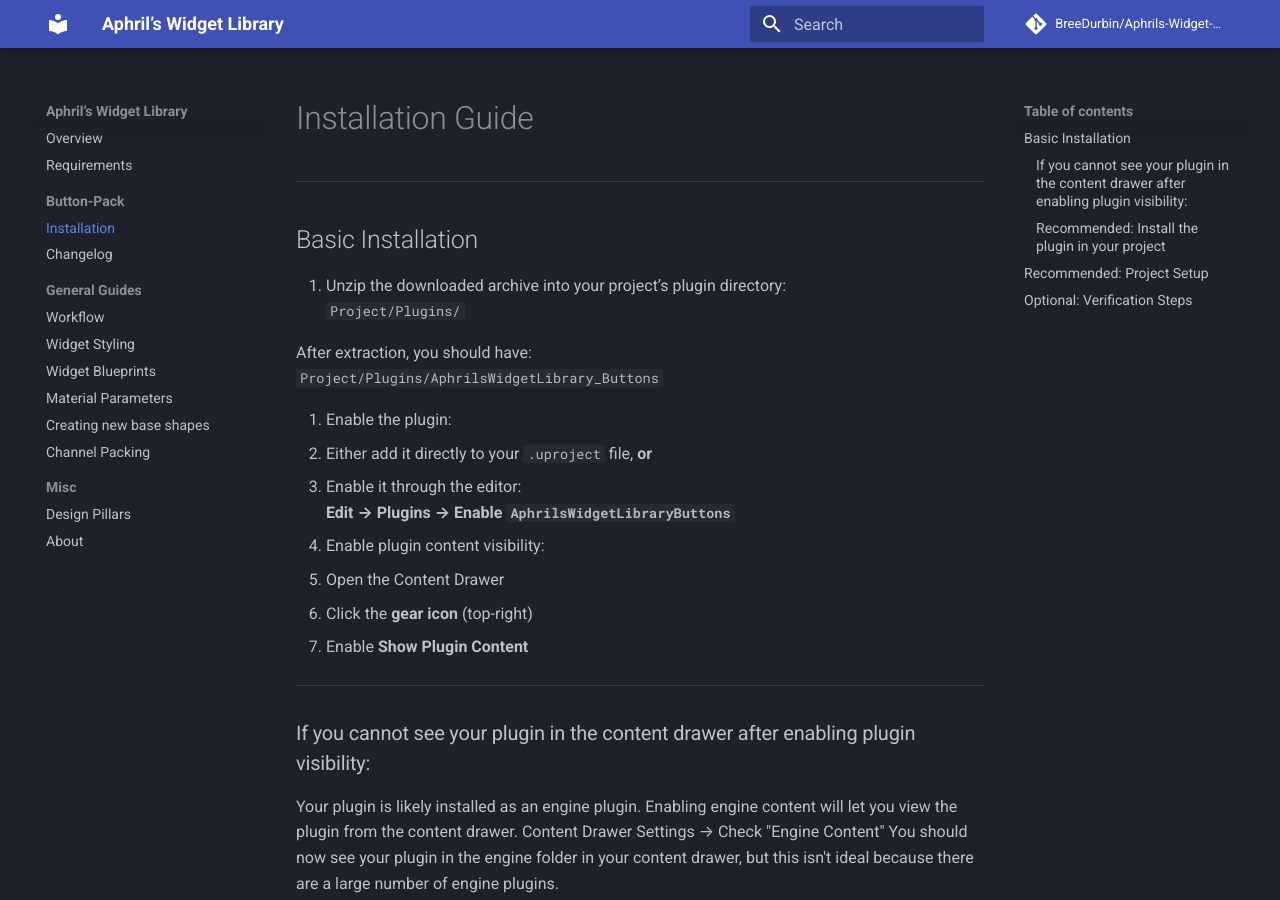
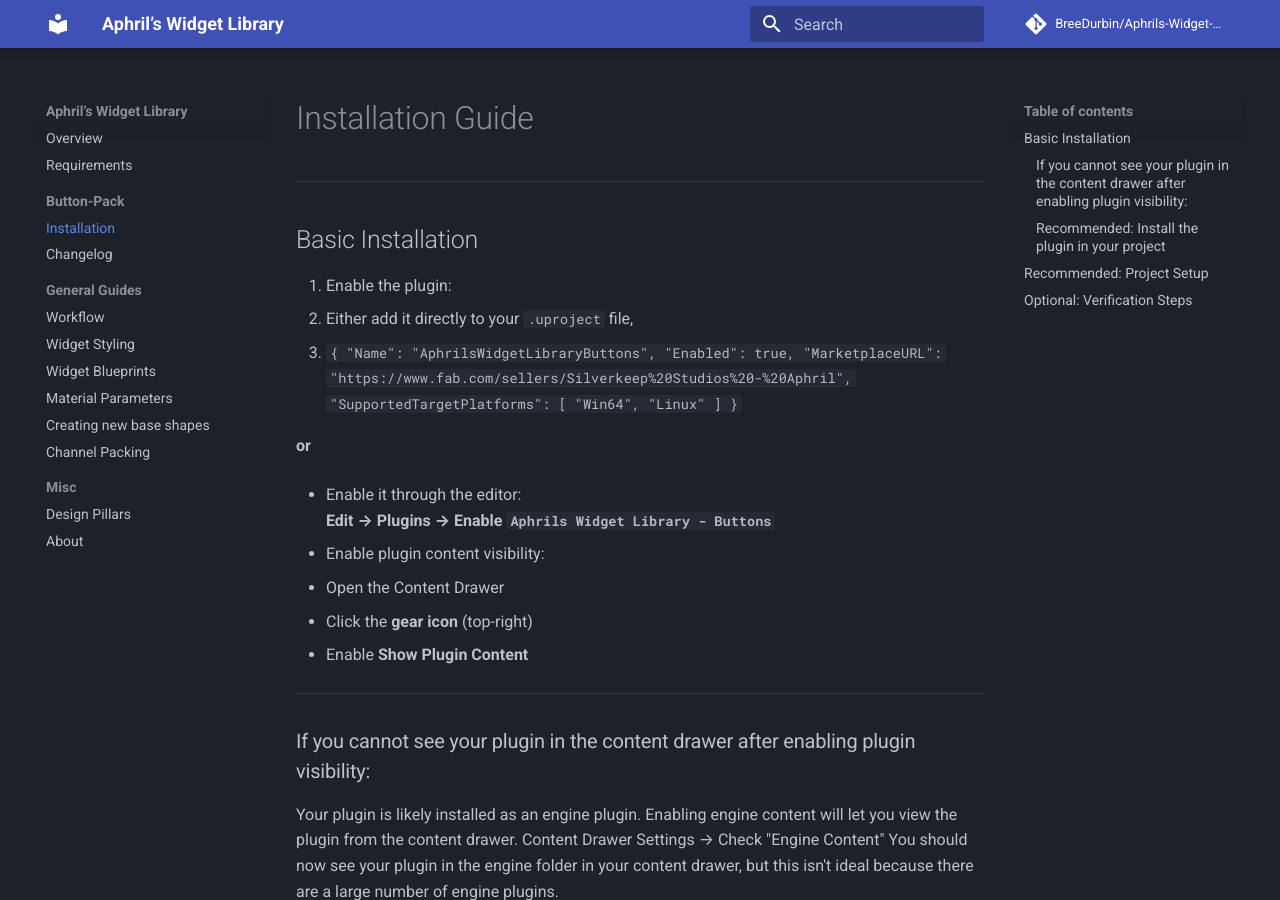
Before and after one commit to BreeDurbin/Aphrils-Widget-Library, an MkDocs documentation site: the page built from docs/button-pack/button-pack-installation.md, in a window 1280 px wide and 900 px high. Built offline with MkDocs 1.6.1 and Material for MkDocs 9.7.7, drawn with Linux system fonts in a browser that asks for light colours; comment, search, counter and statistics services are not loaded.

Commit message:
Yet more docs

````diff
--- a/docs/button-pack/button-pack-installation.md
+++ b/docs/button-pack/button-pack-installation.md
@@ -4,18 +4,26 @@
 
 ## Basic Installation
 
-1. Unzip the downloaded archive into your project’s plugin directory:
-   `Project/Plugins/`
+1. Enable the plugin:
+  - Either add it directly to your `.uproject` file,
+  - ```
+    	{
+			"Name": "AphrilsWidgetLibraryButtons",
+			"Enabled": true,
+			"MarketplaceURL": "https://www.fab.com/sellers/Silverkeep%20Studios%20-%20Aphril",
+			"SupportedTargetPlatforms": [
+				"Win64",
+				"Linux"
+			]
+		}
+    ```
 
-   After extraction, you should have:
-   `Project/Plugins/AphrilsWidgetLibrary_Buttons`
+**or**
 
-2. Enable the plugin:
-  - Either add it directly to your `.uproject` file, **or**
   - Enable it through the editor:
-    **Edit → Plugins → Enable `AphrilsWidgetLibraryButtons`**
+    **Edit → Plugins → Enable `Aphrils Widget Library - Buttons`**
 
-4. Enable plugin content visibility:
+2. Enable plugin content visibility:
   - Open the Content Drawer
   - Click the **gear icon** (top-right)
   - Enable **Show Plugin Content**
````
Also changed, not shown: site/button-pack/button-pack-installation/index.html, site/requirements/index.html, site/search/search_index.json.
